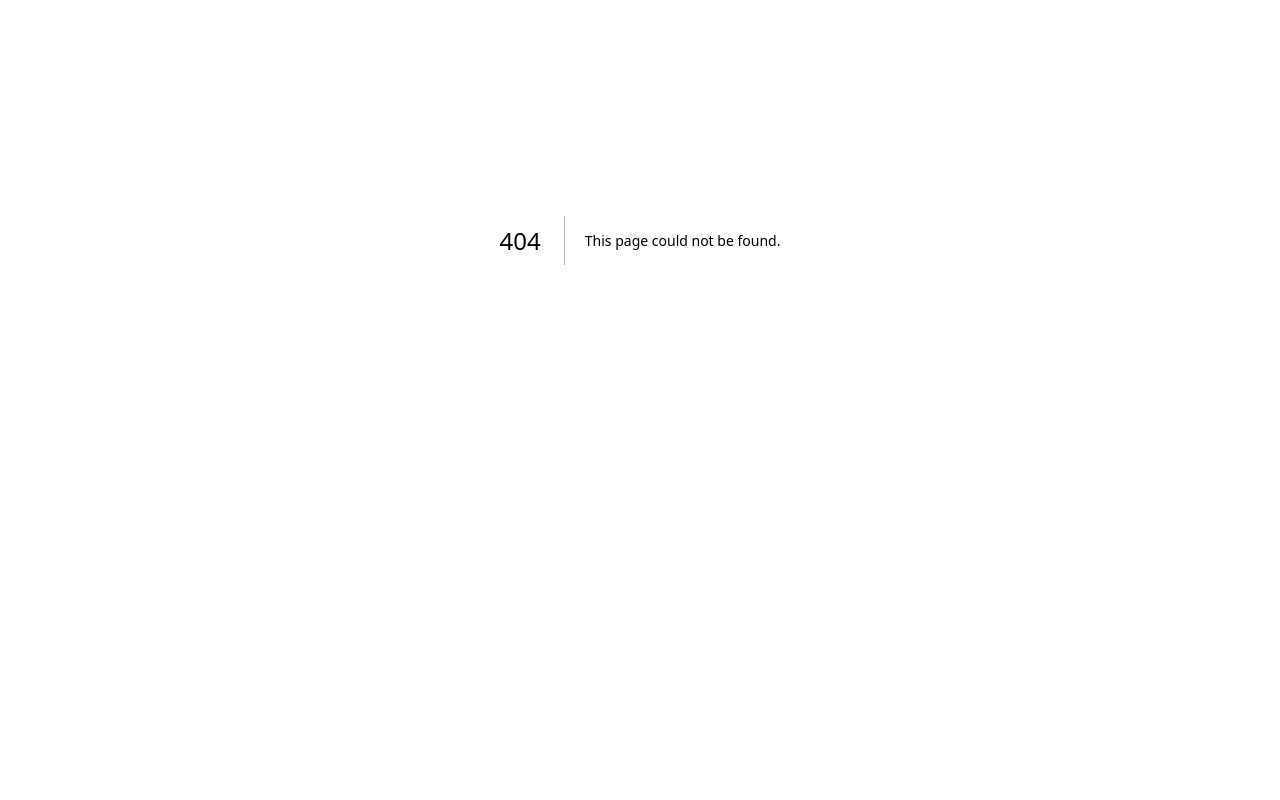
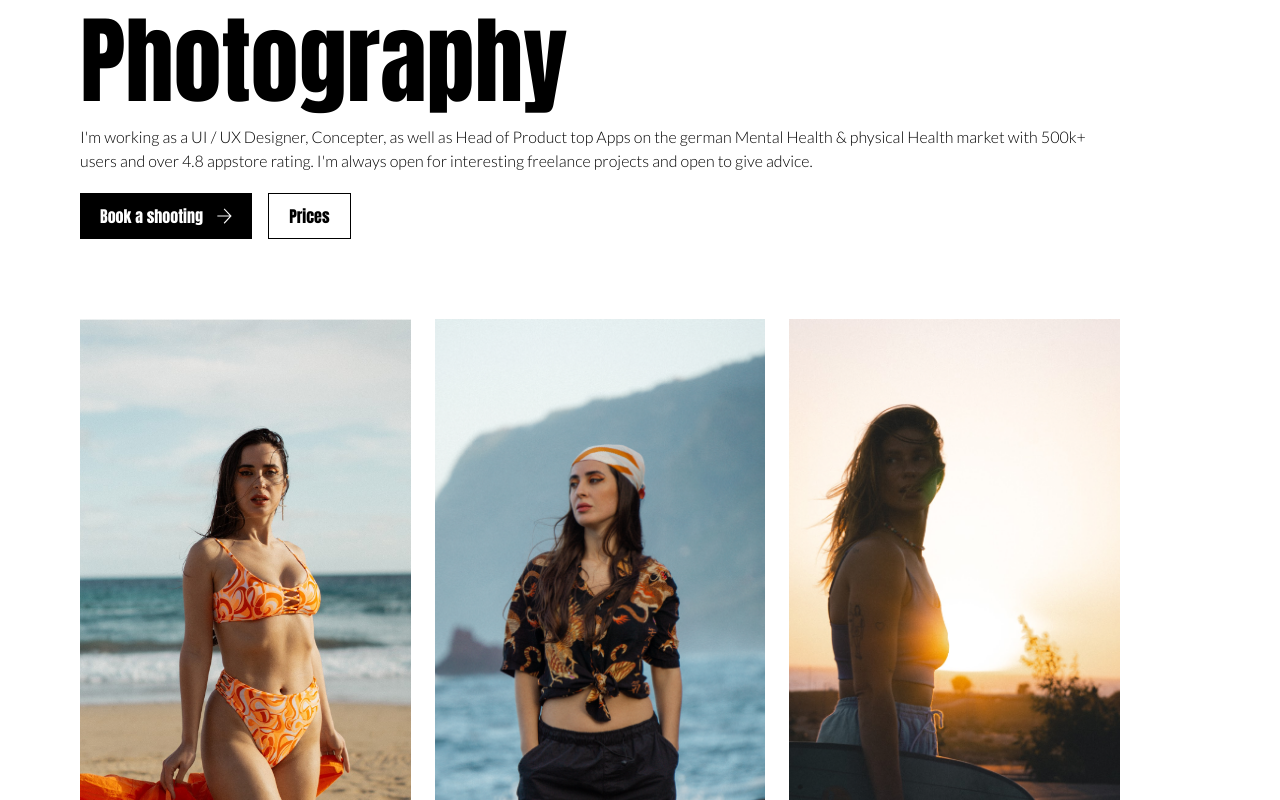
Before and after one commit to AndreasSiedler/portfolio_next, a Next.js app: page /photography in a window 1280 px wide. Before the commit this address had no page. Shown: the part 160-960 px from the top of the page. Before the commit the page ends 800 px from the top, so only its background shows below. Built offline with nearby package versions, Linux system fonts and the light colour scheme.

Commit message:
Add photography page

```diff
--- a/src/components/Header.tsx
+++ b/src/components/Header.tsx
@@ -1,5 +1,6 @@
 import { Disclosure } from "@headlessui/react";
 import { Bars3Icon, XMarkIcon } from "@heroicons/react/24/outline";
+import NextLink from "next/link";
 
 const MENU_ITEMS: { label: string; href: string }[] = [
   { label: "About Me", href: "about-me" },
@@ -28,9 +29,11 @@ export default function Header() {
             </div>
             {/* Desktop navigation */}
             <div className="flex justify-between items-center border-b-0.75 border-black w-full px-16">
-              <div className="hidden sm:block font-anton-regular text-base p-5">
-                Chris K. Seidel
-              </div>
+              <NextLink href="/">
+                <div className="hidden sm:block font-anton-regular text-base p-5">
+                  Chris K. Seidel
+                </div>
+              </NextLink>
               <div className="hidden sm:flex">
                 {MENU_ITEMS.map((item) => (
                   <a
--- a/src/pages/index.tsx
+++ b/src/pages/index.tsx
@@ -6,6 +6,7 @@ import CsSlider from "@/components/CsSlider";
 import CsText from "@/components/CsText";
 import Header from "@/components/Header";
 import NextImage from "next/image";
+import NextLink from "next/link";
 
 export default function Home() {
   return (
@@ -105,7 +106,9 @@ export default function Home() {
                 height={15.25}
               />
             </CsButton>
-            <CsButton type={CsButtonType.Secondary}>Portfolio</CsButton>
+            <NextLink href={"/photography"}>
+              <CsButton type={CsButtonType.Secondary}>Portfolio</CsButton>
+            </NextLink>
           </div>
         </div>
       </CsSection>
--- /dev/null
+++ b/src/pages/photography.tsx
@@ -0,0 +1,81 @@
+import CsButton, { CsButtonType } from "@/components/CsButton";
+import CsFooter from "@/components/CsFooter";
+import CsSection from "@/components/CsSection";
+import CsText from "@/components/CsText";
+import Header from "@/components/Header";
+import clsx from "clsx";
+import NextImage from "next/image";
+
+const IMAGES = [
+  { image: "/images/photography-0.png" },
+  { image: "/images/photography-1.png" },
+  { image: "/images/photography-2.png" },
+  { image: "/images/photography-0.png", className: "md:w-2/3" },
+  { image: "/images/photography-1.png" },
+  { image: "/images/photography-2.png" },
+  { image: "/images/photography-1.png" },
+  { image: "/images/photography-2.png" },
+  { image: "/images/photography-1.png" },
+  { image: "/images/photography-2.png" },
+  { image: "/images/photography-2.png" },
+  { image: "/images/photography-2.png" },
+  { image: "/images/photography-0.png", className: "md:w-2/3" },
+  { image: "/images/photography-2.png" },
+  { image: "/images/photography-2.png" },
+  { image: "/images/photography-2.png" },
+];
+
+export default function PhotographyPage() {
+  return (
+    <>
+      <Header />
+      {/* First section */}
+      <CsSection className="pt-20">
+        <div className="md:mr-20">
+          <h1 className="mt-7 text-5xl font-anton-regular md:text-8xl">
+            Photography
+          </h1>
+
+          <CsText className="mt-12">
+            I&apos;m working as a UI / UX Designer, Concepter, as well as Head
+            of Product top Apps on the german Mental Health & physical Health
+            market with 500k+ users and over 4.8 appstore rating. I&apos;m
+            always open for interesting freelance projects and open to give
+            advice.
+          </CsText>
+          <div className="mt-5 flex space-x-4">
+            <CsButton>
+              Book a shooting
+              <NextImage
+                className="ml-3.5"
+                src={"/svgs/ArrowRightWhite.svg"}
+                alt={"chris-profile"}
+                width={15.25}
+                height={15.25}
+              />
+            </CsButton>
+            <CsButton type={CsButtonType.Secondary}>Prices</CsButton>
+          </div>
+          <div className="flex flex-wrap -ml-3 -mr-3 gap-y-6 mt-20">
+            {IMAGES.map((image) => (
+              <NextImage
+                className={clsx(
+                  "w-full md:w-1/3 pr-3 pl-3 h-144 object-cover",
+                  image.className
+                )}
+                key={image.image}
+                width={420}
+                height={420}
+                src={image.image}
+                alt=""
+              />
+            ))}
+          </div>
+        </div>
+      </CsSection>
+      {/* Mindshine section */}
+
+      <CsFooter />
+    </>
+  );
+}
--- a/tailwind.config.js
+++ b/tailwind.config.js
@@ -21,6 +21,10 @@ module.exports = {
       borderWidth: {
         0.75: "0.75px",
       },
+      height: {
+        128: "32rem",
+        144: "36rem",
+      },
     },
   },
   plugins: [],
```
